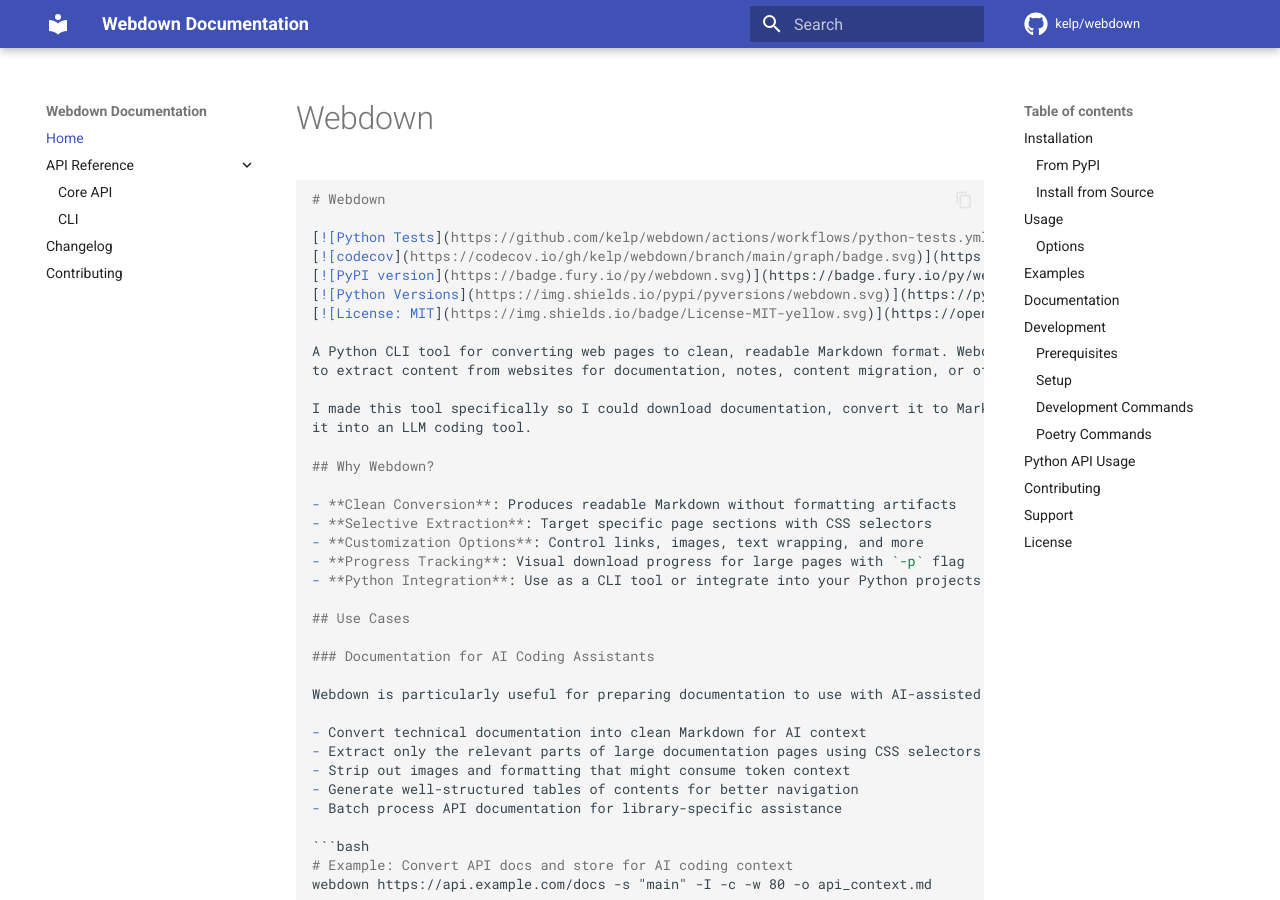
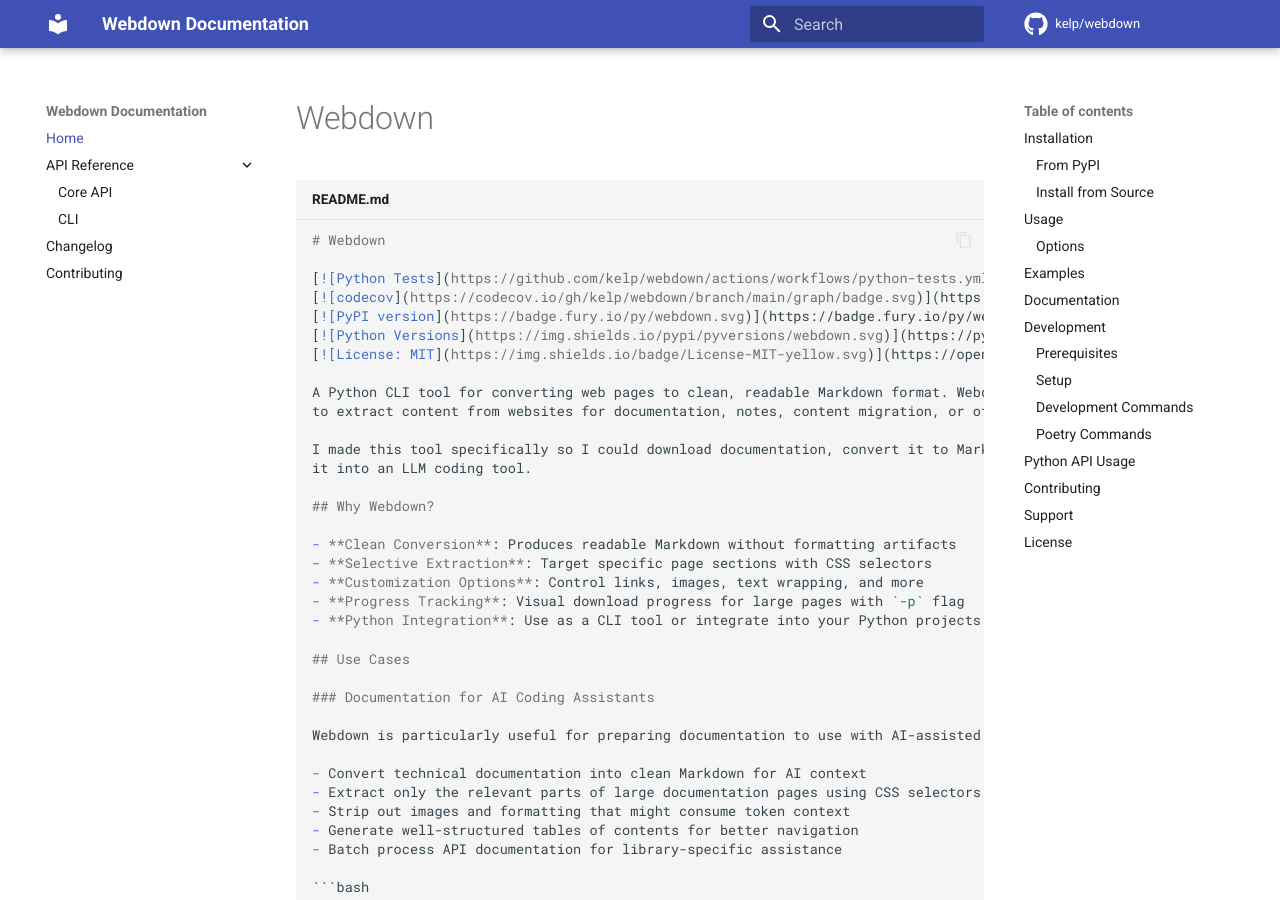
Before and after one commit to kelp/webdown, an MkDocs documentation site: the page built from docs/index.md, in a window 1280 px wide and 900 px high. Built offline with MkDocs 1.6.1 and Material for MkDocs 9.7.7, drawn with Linux system fonts in a browser that asks for light colours; comment, search, counter and statistics services are not loaded.

Commit message:
Fix include directives with proper code block syntax

````diff
--- a/docs/changelog.md
+++ b/docs/changelog.md
@@ -1,7 +1,5 @@
 # Changelog
 
-<!-- Included content from CHANGELOG.md -->
-
-```markdown
+``` markdown title="CHANGELOG.md"
 --8<-- "CHANGELOG.md"
 ```
--- a/docs/contributing.md
+++ b/docs/contributing.md
@@ -1,7 +1,5 @@
 # Contributing Guide
 
-<!-- Included content from CONTRIBUTING.md -->
-
-```markdown
+``` markdown title="CONTRIBUTING.md"
 --8<-- "CONTRIBUTING.md"
 ```
--- a/docs/index.md
+++ b/docs/index.md
@@ -1,8 +1,6 @@
 # Webdown
 
-<!-- Included content from README.md -->
-
-```markdown
+``` markdown title="README.md"
 --8<-- "README.md"
 ```
 
````
